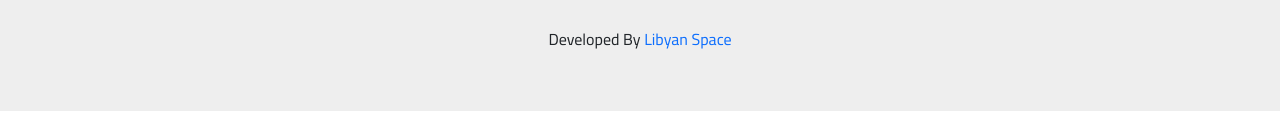
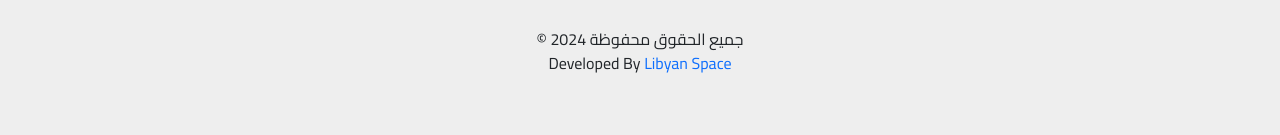
Before and after one commit to boraq999/libyan_space, a plain HTML site: page index.html in a window 1280 px wide. Shown: the part 5347-5482 px from the top of the page. Before the commit the page ends 5458 px from the top, so only its background shows below. Drawn offline with Linux system fonts and the light colour scheme.

Commit message:
all rights reseved

```diff
--- a/index.html
+++ b/index.html
@@ -596,6 +596,10 @@
         </h3>
       </div>
       <div class="sec-four">
+        <div>
+          جميع الحقوق محفوظة
+          <span>2024 &copy;</span>
+        </div>
         <span>Developed By
           <a href="https://www.libyanspace.ly/"> Libyan Space </a>
         </span>
```
Also changed, not shown: indexEn.html (+4 -0 lines).
